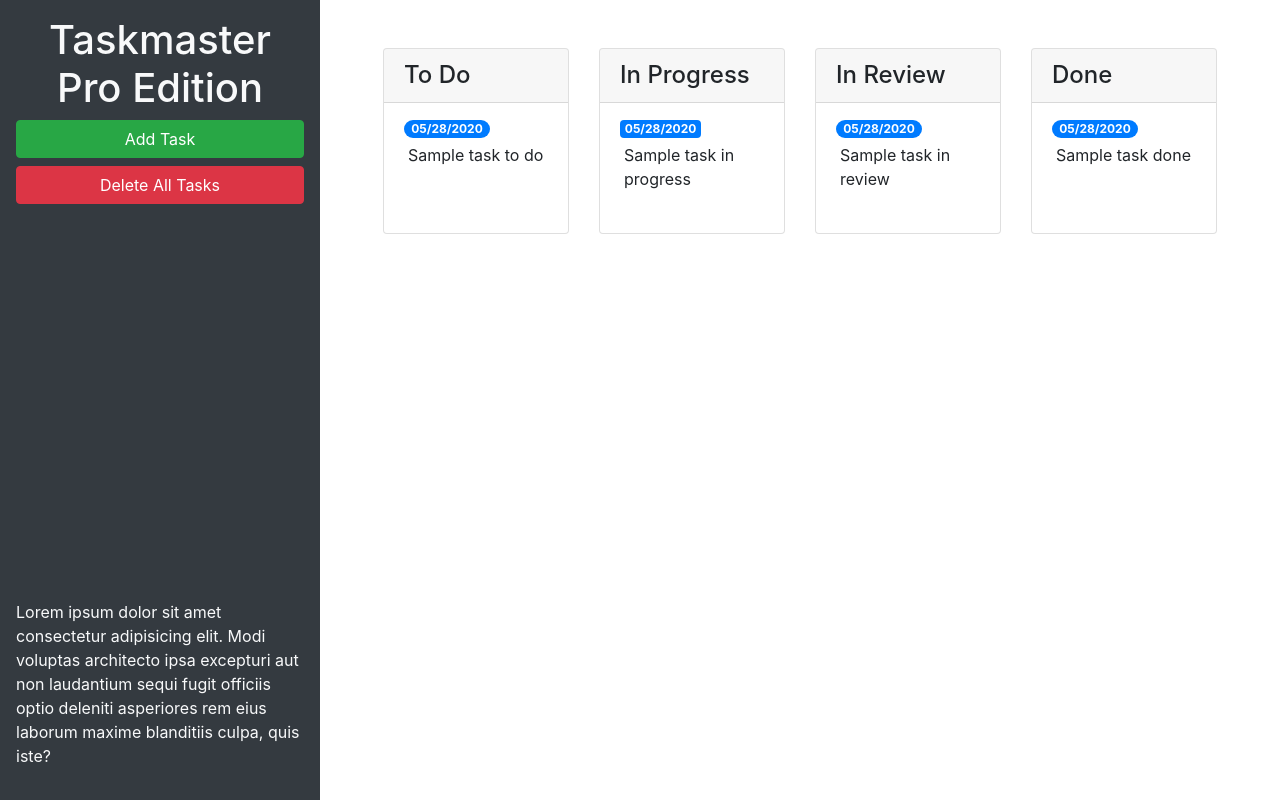
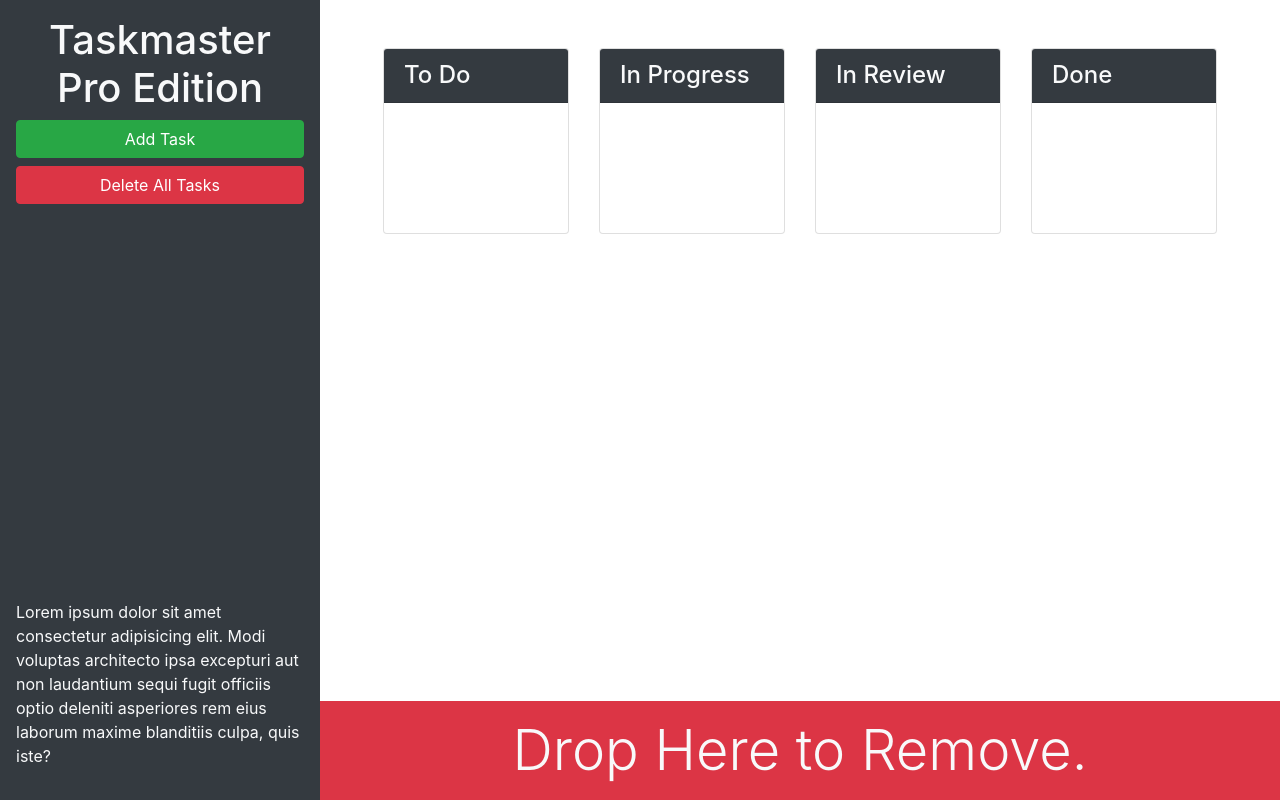
Before and after one commit to Stricker2/taskmaster-pro, a plain HTML site: page index.html in a window 1280 px wide. Drawn offline with nearby package versions, Linux system fonts and the light colour scheme.

Commit message:
add proper styling to boxes and add trash drop

```diff
--- a/index.html
+++ b/index.html
@@ -13,29 +13,29 @@
 <body>
 
   <div class="row min-vh-100 no-gutters">
-    <header class="col-12 col-lg-3 bg-dark text-light d-flex flex-column p-4 p-lg-3">
+    <header class="col-12 col-lg-3 bg-dark text-light sticky-top d-flex flex-column p-4 p-lg-3">
       <h1 class="text-center">Taskmaster Pro Edition</h1>
       <button id="create-task" class="btn btn-block btn-success" data-toggle="modal" data-target="#task-form-modal">Add
         Task</button>
       <button id="remove-tasks" class="btn btn-block btn-danger">Delete All Tasks</button>
-      <p class="mt-auto">Lorem ipsum dolor sit amet consectetur adipisicing elit. Modi voluptas architecto ipsa
+      <p class="mt-auto d-none d-lg-block">Lorem ipsum dolor sit amet consectetur adipisicing elit. Modi voluptas architecto ipsa
         excepturi aut non
         laudantium sequi fugit officiis optio deleniti asperiores rem eius laborum maxime blanditiis culpa, quis iste?
       </p>
     </header>
-    <main class="col-12 col-lg-9">
+    <main class="col-12 col-lg-9 d-flex flex-column">
       <div class="m-5 row justify-content-around">
         <!-- to-do start -->
         <div class="col-12 col-md-6 col-xl-3 mb-3">
           <div class="card">
-            <h4 class="card-header">
+            <h4 class="card-header bg-dark text-light">
               To Do
             </h4>
 
             <ul id="list-toDo" class="list-group list-group-flush">
               <li class="list-group-item">
-                <span class="badge badge-primary badge-pill">05/28/2020</span>
-                <p class="m-1">Sample task to do</p>
+                <span class="badge badge-primary badge-pill"></span>
+                <p class="m-1"></p>
               </li>
             </ul>
           </div>
@@ -45,13 +45,13 @@
         <!-- in progress start -->
         <div class="col-12 col-md-6 col-xl-3 mb-3">
           <div class="card">
-            <h4 class="card-header">
+            <h4 class="card-header bg-dark text-light">
               In Progress
             </h4>
             <ul id="list-inProgress" class="list-group list-group-flush">
               <li class="list-group-item">
-                <span class="badge badge-primary badge pill">05/28/2020</span>
-                <p class="m-1">Sample task in progress</p>
+                <span class="badge badge-primary badge pill"></span>
+                <p class="m-1"></p>
               </li>
             </ul>
           </div>
@@ -61,13 +61,13 @@
         <!-- in review start -->
         <div class="col-12 col-md-6 col-xl-3 mb-3">
           <div class="card">
-            <h4 class="card-header">
+            <h4 class="card-header bg-dark text-light">
               In Review
             </h4>
             <ul id="list-inReview" class="list-group list-group-flush">
               <li class="list-group-item">
-                <span class="badge badge-primary badge-pill">05/28/2020</span>
-                <p class="m-1">Sample task in review</p>
+                <span class="badge badge-primary badge-pill"></span>
+                <p class="m-1"></p>
               </li>
             </ul>
           </div>
@@ -77,18 +77,24 @@
         <!-- done start -->
         <div class="col-12 col-md-6 col-xl-3 mb-3">
           <div class="card">
-            <h4 class="card-header">
+            <h4 class="card-header bg-dark text-light">
               Done
             </h4>
             <ul id="list-done" class="list-group list-group-flush">
               <li class="list-group-item">
-                <span class="badge badge-primary badge-pill">05/28/2020</span>
-                <p class="m-1">Sample task done</p>
+                <span class="badge badge-primary badge-pill"></span>
+                <p class="m-1"></p>
               </li>
             </ul>
           </div>
         </div>
         <!-- done end -->
+      </div>
+
+      <div id="trash" class="mt-auto">
+        <div class="w-100 bg-danger p-3 text-center text-light display-4">
+          Drop Here to Remove.
+        </div>
       </div>
     </main>
   </div>
```
